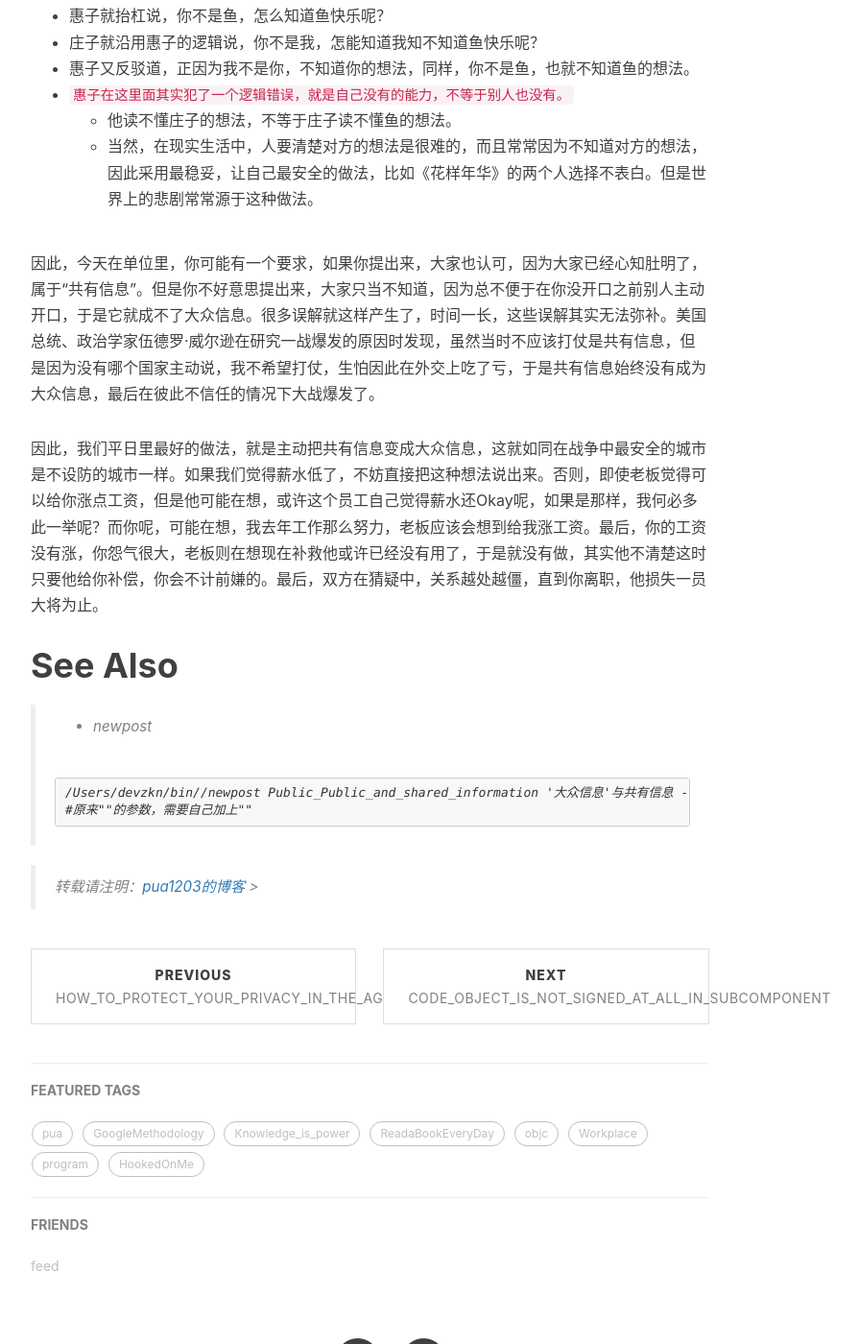
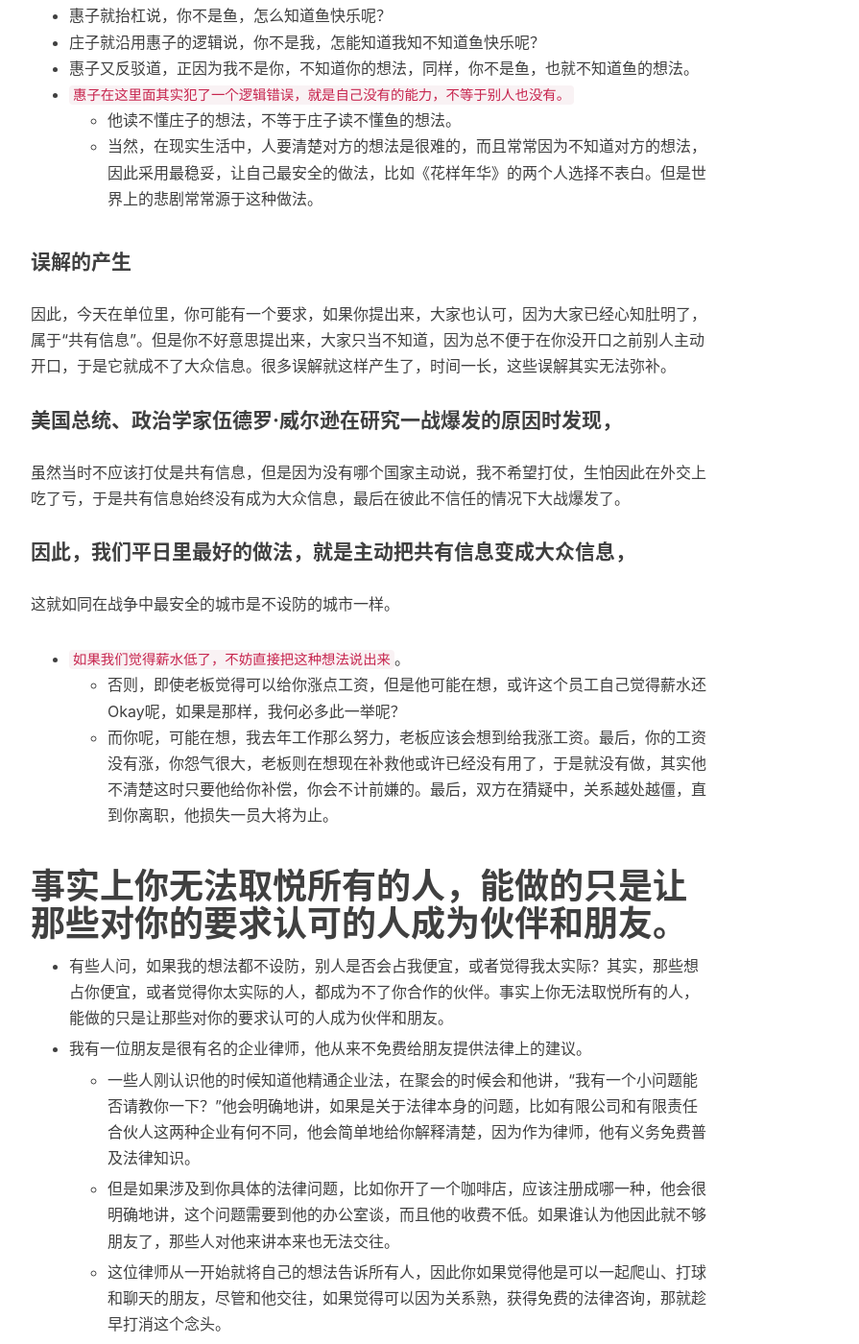
Before and after one commit to pua1203/pua1203.github.io, a Jekyll site: the page built from _posts/GoogleMethodology/2018-10-18-Public_Public_and_shared_information.md, in a window 1280 px wide and 1400 px high, scrolled down 2260 px. Shown: the whole window at 96% size, without its empty margins (233-1128 px from the left). Built offline with Jekyll 4.4.1, drawn with Linux system fonts in a browser that asks for light colours; nearby versions of some CDN libraries; our own code applies the rules of GitHub Pages for plain Markdown files; comment, search, counter and statistics services are not loaded; some of the changed text lies outside the part shown.

Commit message:
人如果不把自己的一些想法和信息公开出来，让所有人都知道，别人就可能对他产生误读，这样最后带来的损失一定比自己公开想法更大。

```diff
--- a/_posts/GoogleMethodology/2018-10-18-Public_Public_and_shared_information.md
+++ b/_posts/GoogleMethodology/2018-10-18-Public_Public_and_shared_information.md
@@ -104,9 +104,53 @@ subtitle: '大众信息'与共有信息,从“共有信息”到“大众信息
   * 他读不懂庄子的想法，不等于庄子读不懂鱼的想法。
   * 当然，在现实生活中，人要清楚对方的想法是很难的，而且常常因为不知道对方的想法，因此采用最稳妥，让自己最安全的做法，比如《花样年华》的两个人选择不表白。但是世界上的悲剧常常源于这种做法。
 
-因此，今天在单位里，你可能有一个要求，如果你提出来，大家也认可，因为大家已经心知肚明了，属于“共有信息”。但是你不好意思提出来，大家只当不知道，因为总不便于在你没开口之前别人主动开口，于是它就成不了大众信息。很多误解就这样产生了，时间一长，这些误解其实无法弥补。美国总统、政治学家伍德罗·威尔逊在研究一战爆发的原因时发现，虽然当时不应该打仗是共有信息，但是因为没有哪个国家主动说，我不希望打仗，生怕因此在外交上吃了亏，于是共有信息始终没有成为大众信息，最后在彼此不信任的情况下大战爆发了。
 
-因此，我们平日里最好的做法，就是主动把共有信息变成大众信息，这就如同在战争中最安全的城市是不设防的城市一样。如果我们觉得薪水低了，不妨直接把这种想法说出来。否则，即使老板觉得可以给你涨点工资，但是他可能在想，或许这个员工自己觉得薪水还Okay呢，如果是那样，我何必多此一举呢？而你呢，可能在想，我去年工作那么努力，老板应该会想到给我涨工资。最后，你的工资没有涨，你怨气很大，老板则在想现在补救他或许已经没有用了，于是就没有做，其实他不清楚这时只要他给你补偿，你会不计前嫌的。最后，双方在猜疑中，关系越处越僵，直到你离职，他损失一员大将为止。
+
+
+
+#### 误解的产生
+
+因此，今天在单位里，你可能有一个要求，如果你提出来，大家也认可，因为大家已经心知肚明了，属于“共有信息”。但是你不好意思提出来，大家只当不知道，因为总不便于在你没开口之前别人主动开口，于是它就成不了大众信息。很多误解就这样产生了，时间一长，这些误解其实无法弥补。
+
+
+
+#### 美国总统、政治学家伍德罗·威尔逊在研究一战爆发的原因时发现，
+
+虽然当时不应该打仗是共有信息，但是因为没有哪个国家主动说，我不希望打仗，生怕因此在外交上吃了亏，于是共有信息始终没有成为大众信息，最后在彼此不信任的情况下大战爆发了。
+
+
+
+#### 因此，我们平日里最好的做法，就是主动把共有信息变成大众信息，
+
+这就如同在战争中最安全的城市是不设防的城市一样。
+
+* `如果我们觉得薪水低了，不妨直接把这种想法说出来`。
+  * 否则，即使老板觉得可以给你涨点工资，但是他可能在想，或许这个员工自己觉得薪水还Okay呢，如果是那样，我何必多此一举呢？
+  * 而你呢，可能在想，我去年工作那么努力，老板应该会想到给我涨工资。最后，你的工资没有涨，你怨气很大，老板则在想现在补救他或许已经没有用了，于是就没有做，其实他不清楚这时只要他给你补偿，你会不计前嫌的。最后，双方在猜疑中，关系越处越僵，直到你离职，他损失一员大将为止。
+
+
+
+# 事实上你无法取悦所有的人，能做的只是让那些对你的要求认可的人成为伙伴和朋友。
+
+
+
+* 有些人问，如果我的想法都不设防，别人是否会占我便宜，或者觉得我太实际？其实，那些想占你便宜，或者觉得你太实际的人，都成为不了你合作的伙伴。事实上你无法取悦所有的人，能做的只是让那些对你的要求认可的人成为伙伴和朋友。
+
+
+
+* 我有一位朋友是很有名的企业律师，他从来不免费给朋友提供法律上的建议。
+
+  * 一些人刚认识他的时候知道他精通企业法，在聚会的时候会和他讲，“我有一个小问题能否请教你一下？”他会明确地讲，如果是关于法律本身的问题，比如有限公司和有限责任合伙人这两种企业有何不同，他会简单地给你解释清楚，因为作为律师，他有义务免费普及法律知识。
+
+  * 但是如果涉及到你具体的法律问题，比如你开了一个咖啡店，应该注册成哪一种，他会很明确地讲，这个问题需要到他的办公室谈，而且他的收费不低。如果谁认为他因此就不够朋友了，那些人对他来讲本来也无法交往。
+
+  * 这位律师从一开始就将自己的想法告诉所有人，因此你如果觉得他是可以一起爬山、打球和聊天的朋友，尽管和他交往，如果觉得可以因为关系熟，获得免费的法律咨询，那就趁早打消这个念头。
+
+
+
+
+
+    `人如果不把自己的一些想法和信息公开出来，让所有人都知道，别人就可能对他产生误读，这样最后带来的损失一定比自己公开想法更大。`
 
 
 
```
